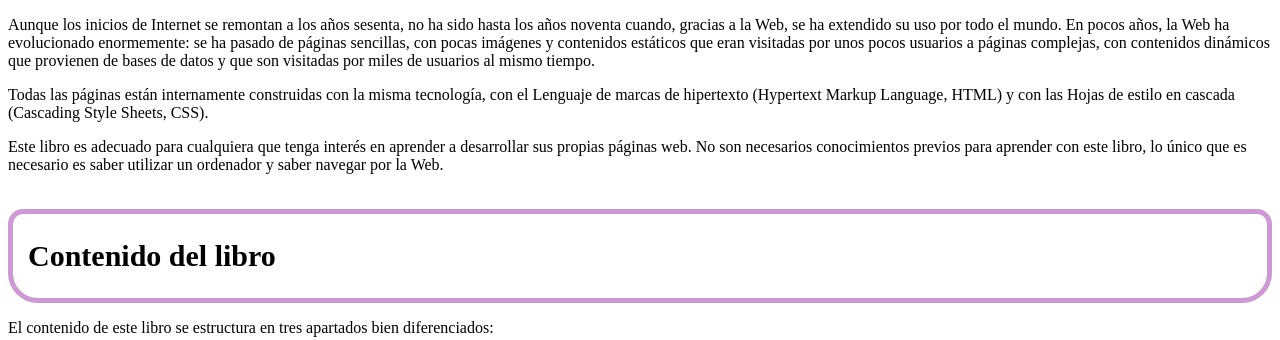
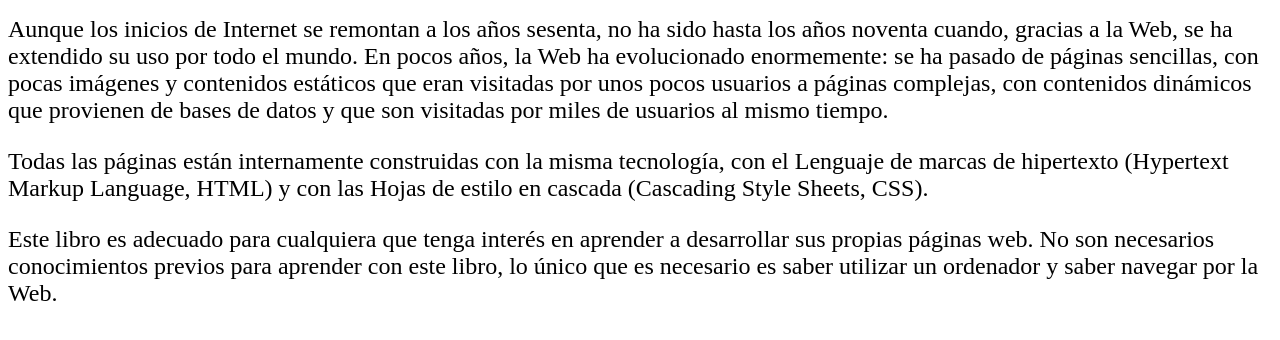
Before and after one commit to robcuero/practica2, a plain HTML site: page index.html in a window 1280 px wide. Shown: the part 583-923 px from the top of the page. Drawn offline with Linux system fonts and the light colour scheme.

Commit message:
subida de archivos 4

```diff
--- a/index.html
+++ b/index.html
@@ -30,6 +30,7 @@
         <h2 >Descripción del libro</h2>
     </div>
     <p>
+        <font size=5>
         Aunque los inicios de Internet se remontan a los años sesenta, no ha sido hasta los años noventa cuando, gracias a la Web, se ha extendido su uso por todo el mundo. En pocos años, la Web ha evolucionado enormemente: se ha pasado de páginas sencillas, con pocas imágenes y contenidos estáticos que eran visitadas por unos pocos usuarios a páginas complejas, con contenidos dinámicos que provienen de bases de datos y que son visitadas por miles de usuarios al mismo tiempo.
     </p>
     <p>
@@ -41,8 +42,9 @@
     <div class="caja2">
         <h2>Contenido del libro</h2>
     </div>
-    <p>
+   <p> <font size=5>
         El contenido de este libro se estructura en tres apartados bien diferenciados:
+        </font>
     </p>
     <div class="caja3">
 
```
